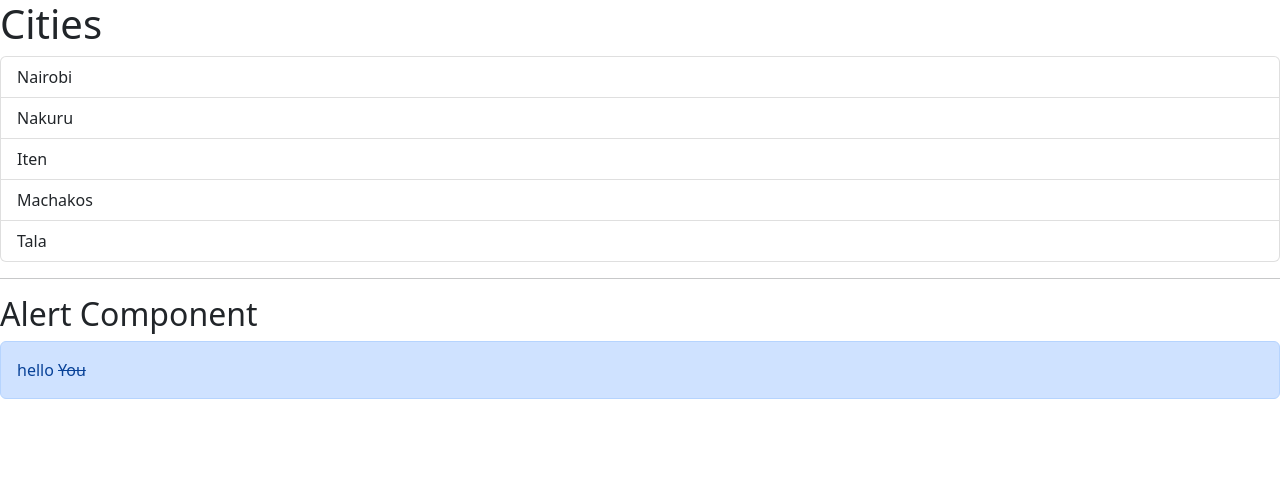
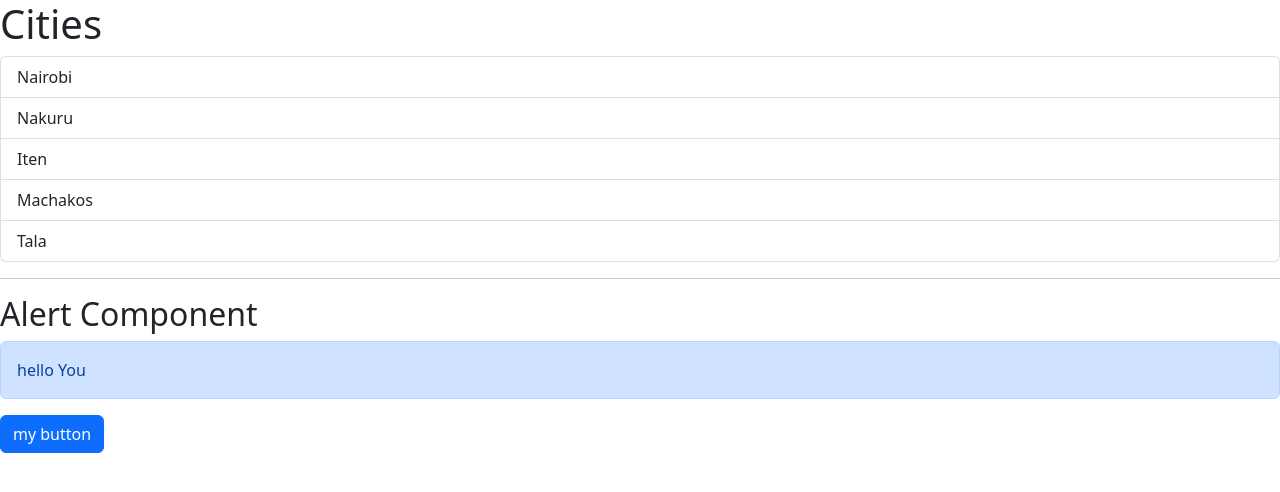
Before and after one commit to stevescilar/React-App-Issuer, a React app: page / in a window 1280 px wide. Shown: the top 492 px of the page. Built offline with nearby package versions, Linux system fonts and the light colour scheme; the HTML template or start-up script is replaced by a standard one.

Commit message:
button component

```diff
--- a/src/App.tsx
+++ b/src/App.tsx
@@ -1,4 +1,5 @@
 import Alert from "./components/Alert";
+import Button from "./components/Button";
 import ListGroup from "./components/ListGroup";
 
 function App() {
@@ -20,8 +21,12 @@
       <div>
         <h2>Alert Component</h2>
         <Alert>
-          hello <strike>You</strike>
+          hello <span>You</span>
         </Alert>
+      </div>
+
+      <div>
+        <Button color="primary" onClick={() => console.log("Clicked")}>my button</Button>
       </div>
     </>
   );
--- /dev/null
+++ b/src/components/Button.tsx
@@ -0,0 +1,13 @@
+import React from "react";
+
+interface Props {
+  children: string;
+  color?: 'primary' | 'secondary' | 'danger';
+  onClick: () => void;
+}
+
+const Button = ({ children, onClick, color  = 'primary'}: Props) => {
+  return <button className={'btn btn-' + color} onClick={onClick}>{children}</button>;
+};
+
+export default Button;
```
